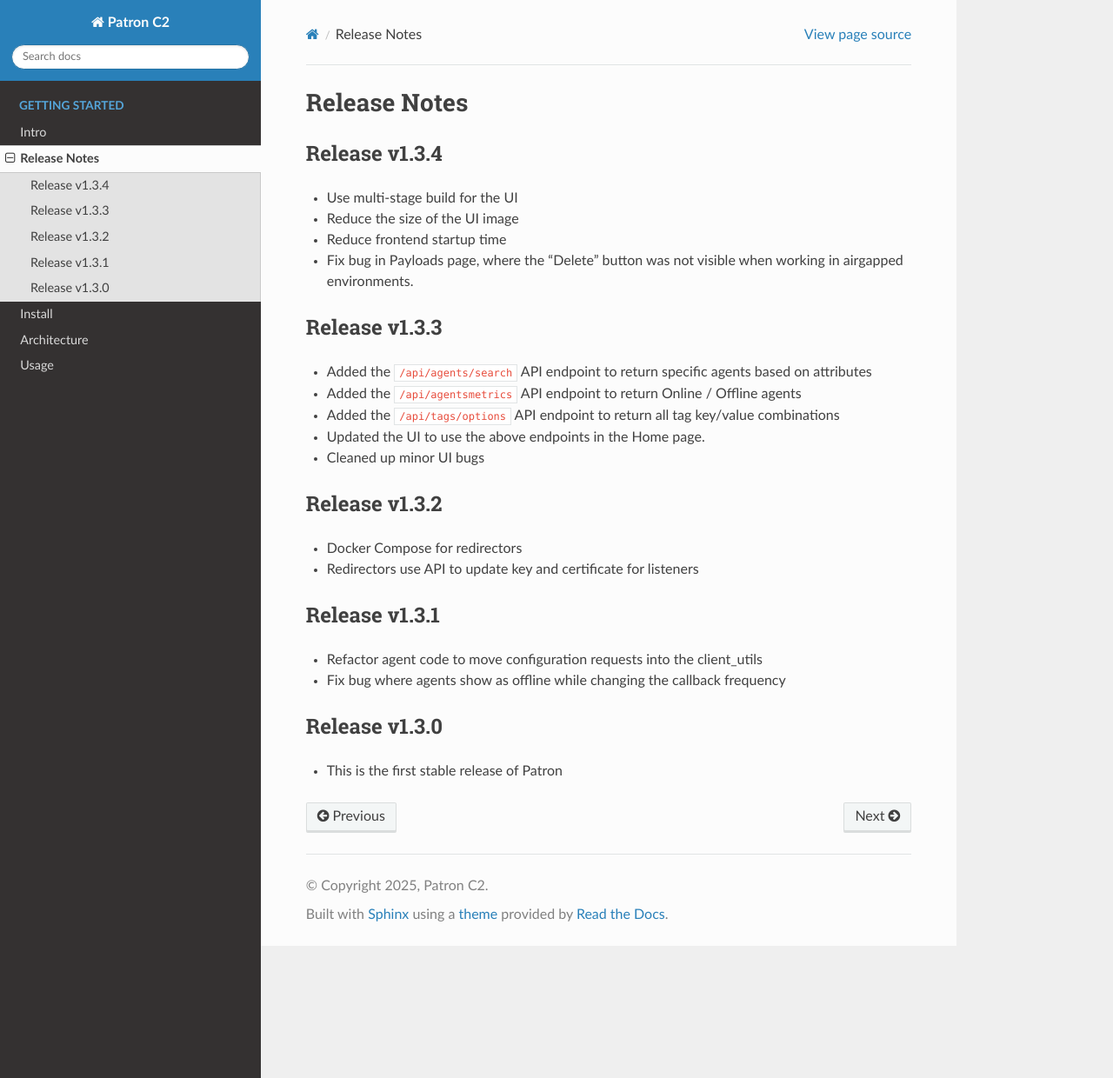
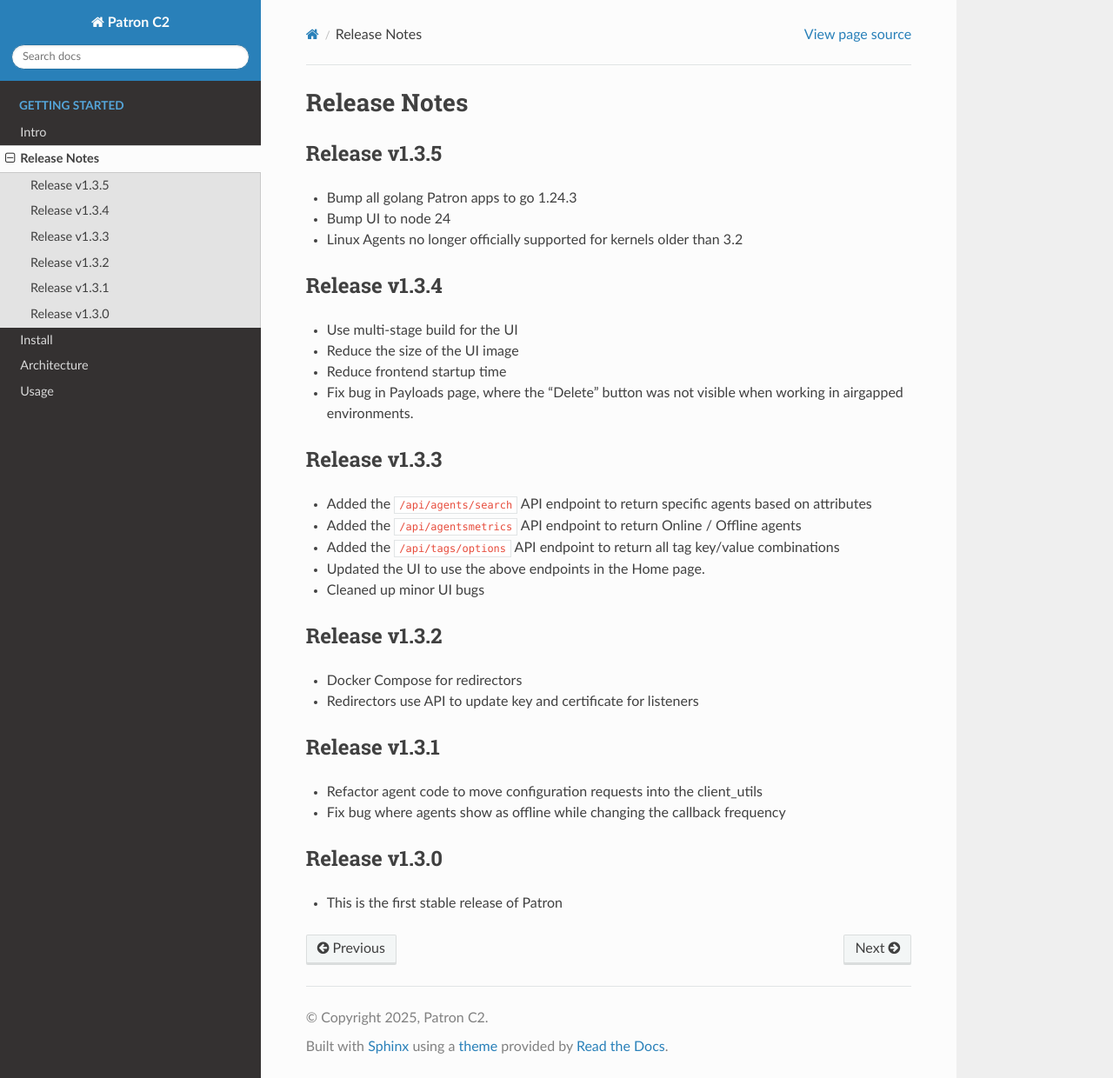
Before and after one commit to PatronC2/Documentation, a Sphinx documentation site: the page built from docs/release_notes.md, in a window 1280 px wide and 1240 px high. Shown: the whole window at 87% size. Built offline with Sphinx 7.4.7 and the Read the Docs theme 3.1.0, drawn with Linux system fonts in a browser that asks for light colours.

Commit message:
Release notes for v1.3.5

```diff
--- a/docs/release_notes.md
+++ b/docs/release_notes.md
@@ -1,4 +1,9 @@
 # Release Notes
+
+## Release v1.3.5
+* Bump all golang Patron apps to go 1.24.3
+* Bump UI to node 24
+* Linux Agents no longer officially supported for kernels older than 3.2
 
 ## Release v1.3.4
 * Use multi-stage build for the UI
```
